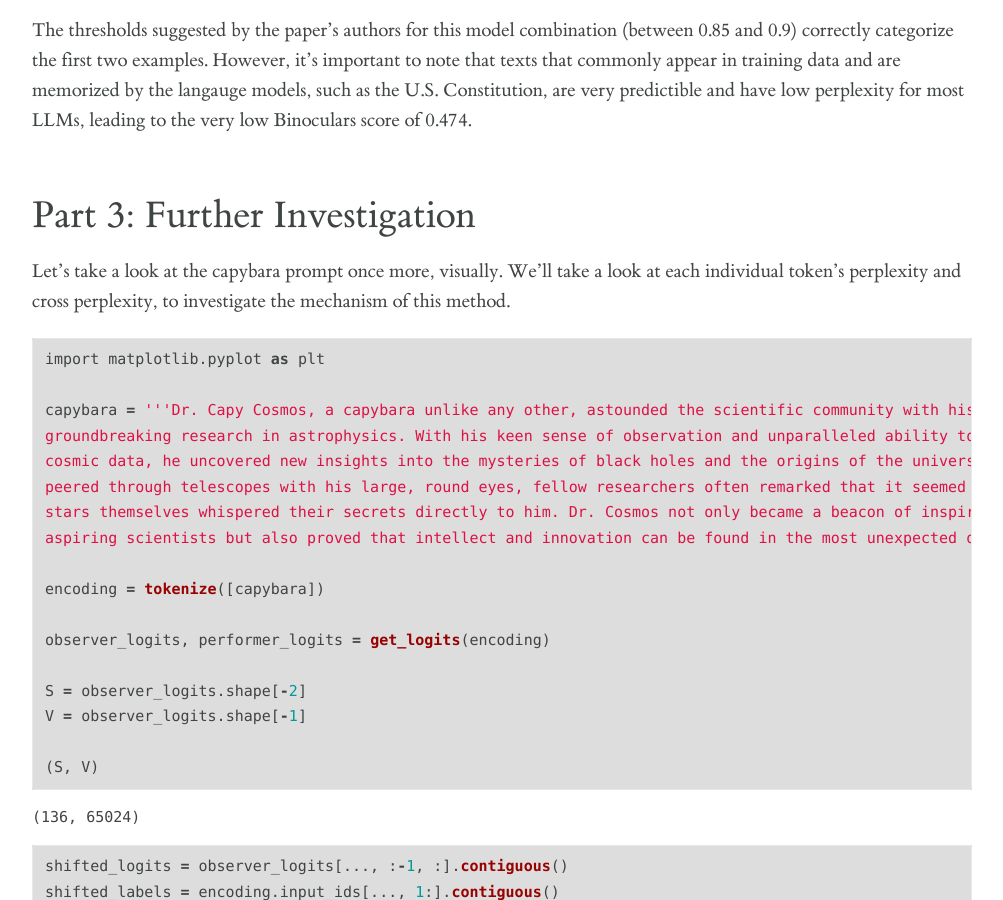
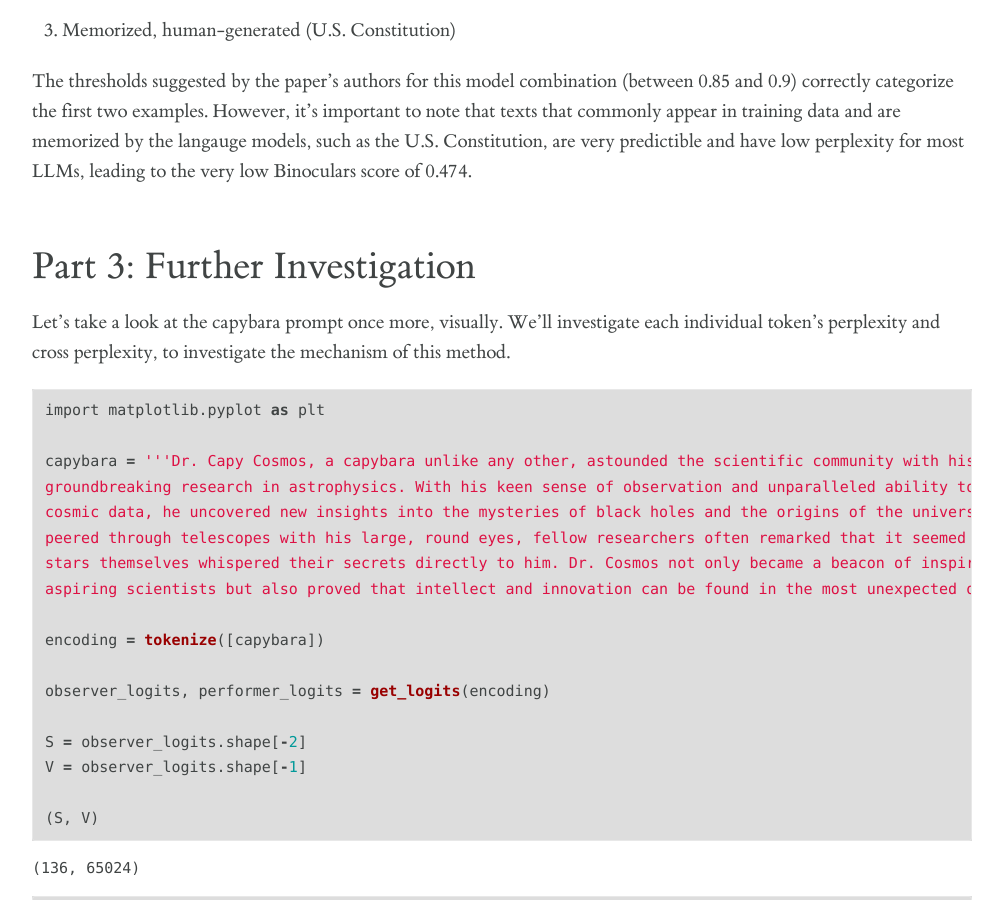
Before and after one commit to dmicz/dmicz.github.io, a Jekyll site: the page built from docs/_posts/2024-01-27-binoculars-detection.markdown, in a window 1280 px wide and 900 px high, scrolled down 12314 px. Shown: the whole window, without its empty margins (138-1141 px from the left). Built offline with Jekyll 4.4.1, drawn with Linux system fonts in a browser that asks for light colours; some of the changed text lies outside the part shown.

````diff
--- a/docs/_posts/2024-01-27-binoculars-detection.markdown
+++ b/docs/_posts/2024-01-27-binoculars-detection.markdown
@@ -482,7 +484,7 @@ The thresholds suggested by the paper's authors for this model combination (betw
 
 # Part 3: Further Investigation
 
-Let's take a look at the capybara prompt once more, visually. We'll take a look at each individual token's perplexity and cross perplexity, to investigate the mechanism of this method.
+Let's take a look at the capybara prompt once more, visually. We'll investigate each individual token's perplexity and cross perplexity, to investigate the mechanism of this method.
 
 
 ```python
````
Also changed, not shown: other parts of docs/_posts/2024-01-27-binoculars-detection.markdown (+3 -1 lines), docs/assets/img/binoculars/text_detection_files/text_detection_39_0.png, docs/assets/img/binoculars/text_detection_files/text_detection_43_0.png.
